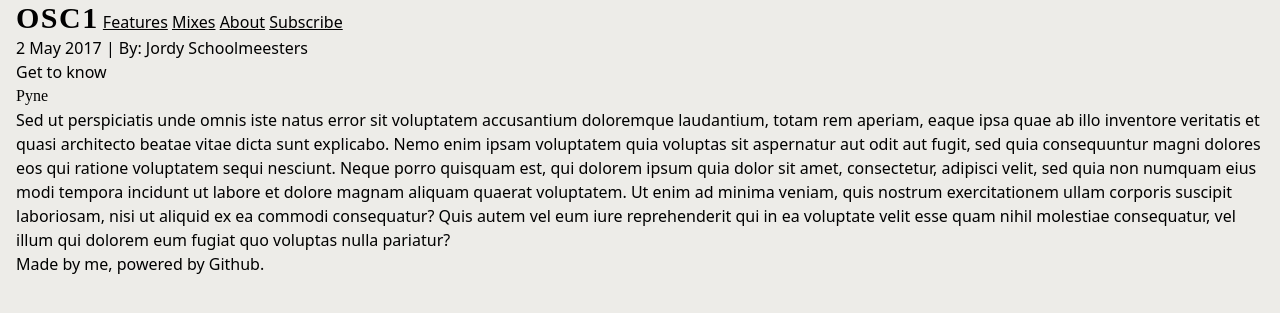
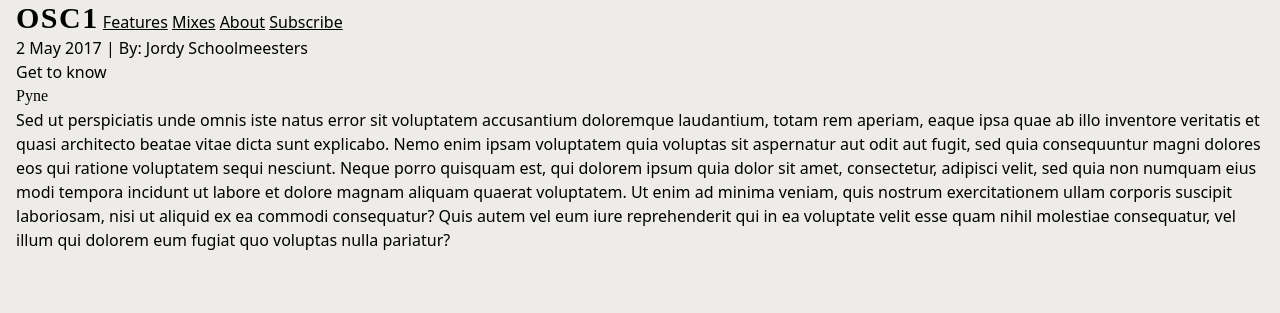
Before and after one commit to osc1blog/osc1blog.github.io, a Jekyll site: the page built from _posts/2017-5-2-pyne.md, in a window 1280 px wide. Shown: the top 313 px of the page. Built offline with Jekyll 4.4.1, drawn with Linux system fonts in a browser that asks for light colours; nearby versions of some CDN libraries; some web fonts are replaced.

Commit message:
Update default.html

```diff
--- a/_layouts/default.html
+++ b/_layouts/default.html
@@ -5,9 +5,5 @@
     {% include nav.html %}
 
     {{ content }}
-
-    <footer>
-      Made by me, powered by Github.
-    </footer>
   </body>
 </html>
```
